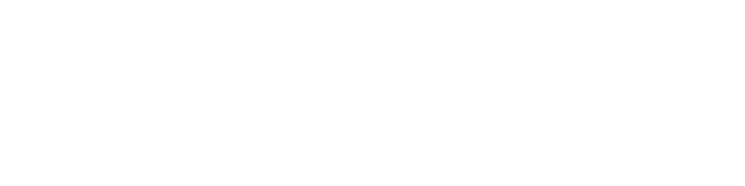
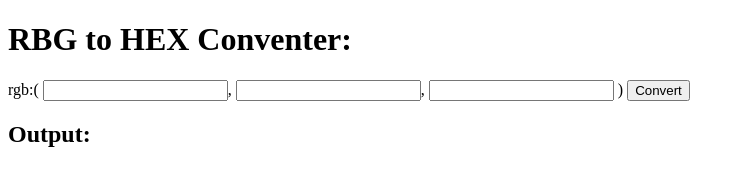
Before and after one commit to krzysztoffila/rgb-to-hex, a plain HTML site: page index.html in a window 1280 px wide. Shown: the whole page, without its empty margins (0-745 px from the left). Drawn offline with Linux system fonts and the light colour scheme.

Commit message:
add html structure

```diff
--- a/index.html
+++ b/index.html
@@ -9,6 +9,19 @@
 </head>
 
 <body>
+    <main>
+        <h1>RBG to HEX Conventer:</h1>
+        <form>
+            <span>rgb:(</span>
+            <input type="text" id="r" name="r">,
+            <input type="text" id="g" name="g">,
+            <input type="text" id="b" name="b">
+            <span>)</span>
+            <button class="buttonConvert">Convert</button>
+        </form>
+        <h2>Output:</h2>
+        <div class="output"></div>
+    </main>
     <script src="./main.js"></script>
 </body>
 
--- a/style.css
+++ b/style.css
@@ -0,0 +1,5 @@
+/* *, *::before, *::after{
+    margin: 0;
+    padding: 0;
+    box-sizing: border-box;
+} */
```
